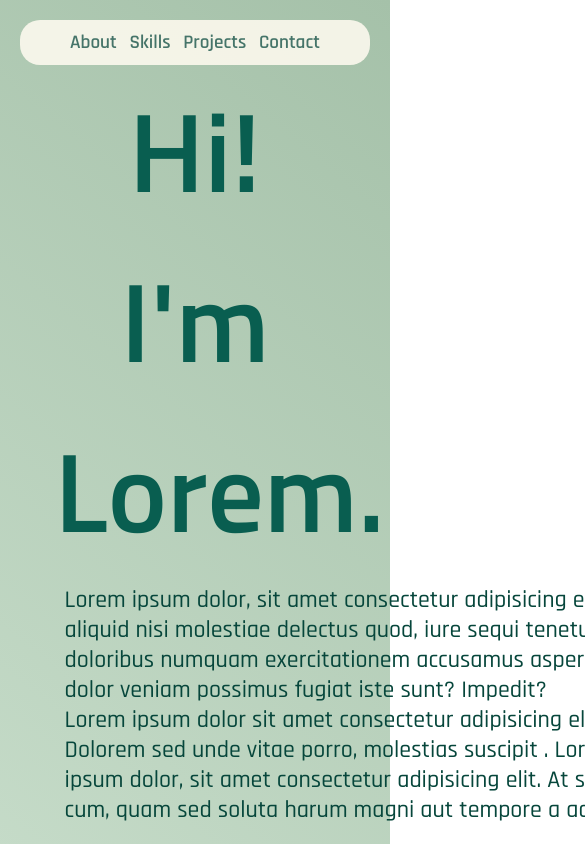
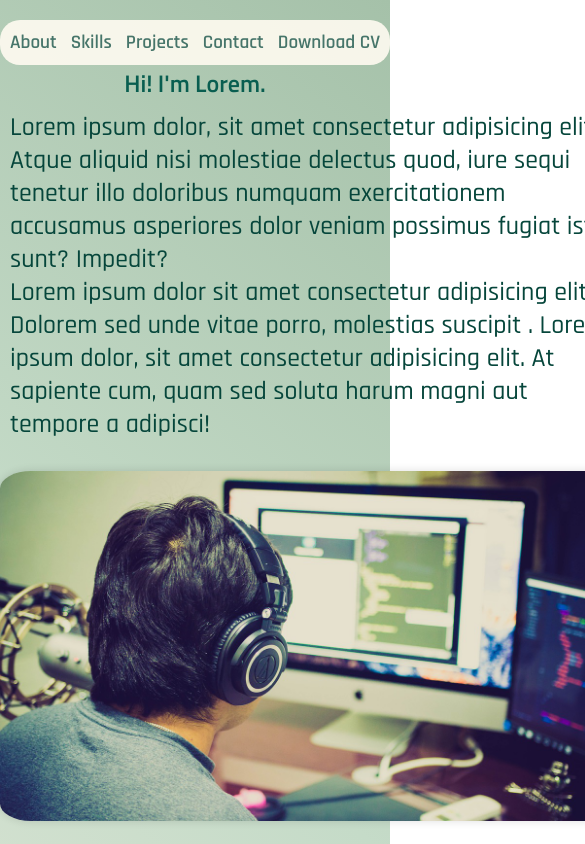
Before and after one commit to DonMaggio/donmaggio.github.io, a plain HTML site: page index.html in a window 390 px wide. Shown: the top 844 px of the page, 585 px wide, since content can reach past the window. Drawn offline with Linux system fonts and the light colour scheme.

Commit message:
Se agrega descarga de CV

```diff
--- a/index.html
+++ b/index.html
@@ -19,6 +19,9 @@
                 <li class="header__nav-item"><a href="#skills">Skills</a></li>
                 <li class="header__nav-item"><a href="#projects">Projects</a></li>
                 <li class="header__nav-item"><a href="#contact">Contact</a></li>
+                <li class="header__nav-item">
+                    <a href="Plantilla_CV.pdf" download="Plantilla_CV.pdf" target="_blank">Download CV</a>
+                </li>
             </ul>
         </nav>
     </header>
--- a/styles.css
+++ b/styles.css
@@ -11,7 +11,8 @@ body{
     font-family: Rajdhani, sans-serif;
     font-weight: 500;
     color: var(--text-color);
-    font-size: 1.5rem;
+    font-size: calc(1.5rem + 0.5vw); /* Ajustar tamaño de fuente en pantallas más grandes */
+    max-width: 100vw; /* Nueva linea */
     margin: 0;
     padding: 0;
     background: linear-gradient(220deg, rgba(165,193,169,1) 0%, rgba(197,219,200,1) 18%, rgba(255,243,232,1) 50%, rgba(255,249,243,1) 62%);
@@ -37,11 +38,11 @@ body{
 }
 
 .header__nav{
-    padding: 10px 50px ;
+    padding: 10px 20px; /* Reducir en pantallas pequeñas, antes padding: 10px 50px ;*/
     margin: 0 auto;
-    background-color: #fffbf1dd;
+    background-color: rgba(255, 251, 241, 0.9);
     border-radius: 20px;
-    width: clamp(350px, 50%, 500px)
+    width: 100%; /* Eliminar límites en el ancho antes width: clamp(350px, 50%, 500px) */
 }
 
 .header__nav-list{
@@ -69,10 +70,9 @@ body{
 /*    Presentacion Style    */
 
 .general{
-
     display: grid;
-    grid-template-columns: 90dvw;
-    grid-template-rows: 0.85fr 0.40fr 0.7fr 1fr 0.50fr 0.84fr;
+    grid-template-columns: 100%; /* Asegurarse que ocupa todo el ancho en móvil antes grid-template-columns: 90dvw; */
+    grid-template-rows: minmax(auto, 1fr); /* Las filas se ajustan a la altura de contenido antes grid-template-rows: 0.85fr 0.40fr 0.7fr 1fr 0.50fr 0.84fr;  */
     row-gap: 5px;
     justify-content: space-evenly;
     position: relative;
@@ -89,7 +89,7 @@ body{
 
 h1{
     font-family: "Titillium Web", sans-serif;
-    font-size: 7rem;
+    font-size: clamp(2rem, 5vw, 7rem); /* Tamaño adaptable al viewport antes font-size: 7rem; */
     font-weight: 600;
     text-align: center;
     color: #095e50;
@@ -157,9 +157,10 @@ h3{
     .general{
         grid-template-rows: 0.6fr 0.40fr 0.7fr 1fr 0.50fr 0.84fr;
     }
-    .about__box, .about2__box{
-        display: flex;
-        flex-direction: column
+
+    .about__box,
+    .about2__box {
+        flex-direction: column; /* Asegurar que la dirección sea columna en pantallas más pequeñas */
     }
 
     .about__imgbox{
@@ -168,11 +169,10 @@ h3{
         padding-top: 20px;
         padding-left: 10px;
     }
+
     h3 {
         padding: 0;
     }
-
-
 }
 
 /*   PROJETS STYLES   */
@@ -190,8 +190,8 @@ h3{
 
 
 h2{
-    font-family: "Titillium Web"sans-serif;
-    font-size: 5rem;
+    font-family: "Titillium Web", sans-serif;
+    font-size: clamp(1.5rem, 4vw, 5rem); /* antes font-size: 5rem; */
     font-weight: 600;
     text-align: center;
     color: #095e50;
@@ -206,7 +206,7 @@ h2{
 
 .cardcontainer{
     display: grid;
-    grid-template-columns: repeat(auto-fill,minmax(250px,1fr));
+    grid-template-columns: repeat(auto-fit, minmax(250px, 1fr)); /* Las tarjetas se ajustan automáticamente antes grid-template-columns: repeat(auto-fill,minmax(250px,1fr)); */
     justify-content: space-between;
     column-gap: 20px;
     width: 100%;
@@ -508,3 +508,39 @@ h2{
     width: .8em;
     height: .8em;
 }
+
+/* para hacer ajustes en pantallas muy pequeñas, como teléfonos móviles. */
+
+@media (max-width: 768px) {
+    .header__nav {
+        padding: 10px; /* Reducir padding en móviles */
+    }
+
+    .about, .about2 {
+        max-width: 100%; /* Ocupan todo el ancho de la pantalla */
+    }
+
+    .about__imgbox, .about2__imgbox {
+        padding-left: 0; /* Eliminar padding en móviles */
+        height: 50vh; /* Altura ajustada */
+    }
+
+    .card:first-child {
+        grid-column: span 1; /* Ajustar tamaño de primera tarjeta en móviles */
+        grid-row: span 1;
+    }
+
+    h1, h2, h3 {
+        font-size: clamp(1.5rem, 4vw, 4rem); /* Ajustar títulos en pantallas pequeñas */
+    }
+
+    .contact__logos {
+        flex-direction: column; /* Cambiar a una sola columna en pantallas pequeñas */
+        width: 100%; /* Ajustar el ancho */
+    }
+
+    .contact__logos-item {
+        width: 4em; /* Aumentar tamaño en móviles */
+        height: 4em;
+    }
+}
```
Also changed, not shown: 1 other file.
